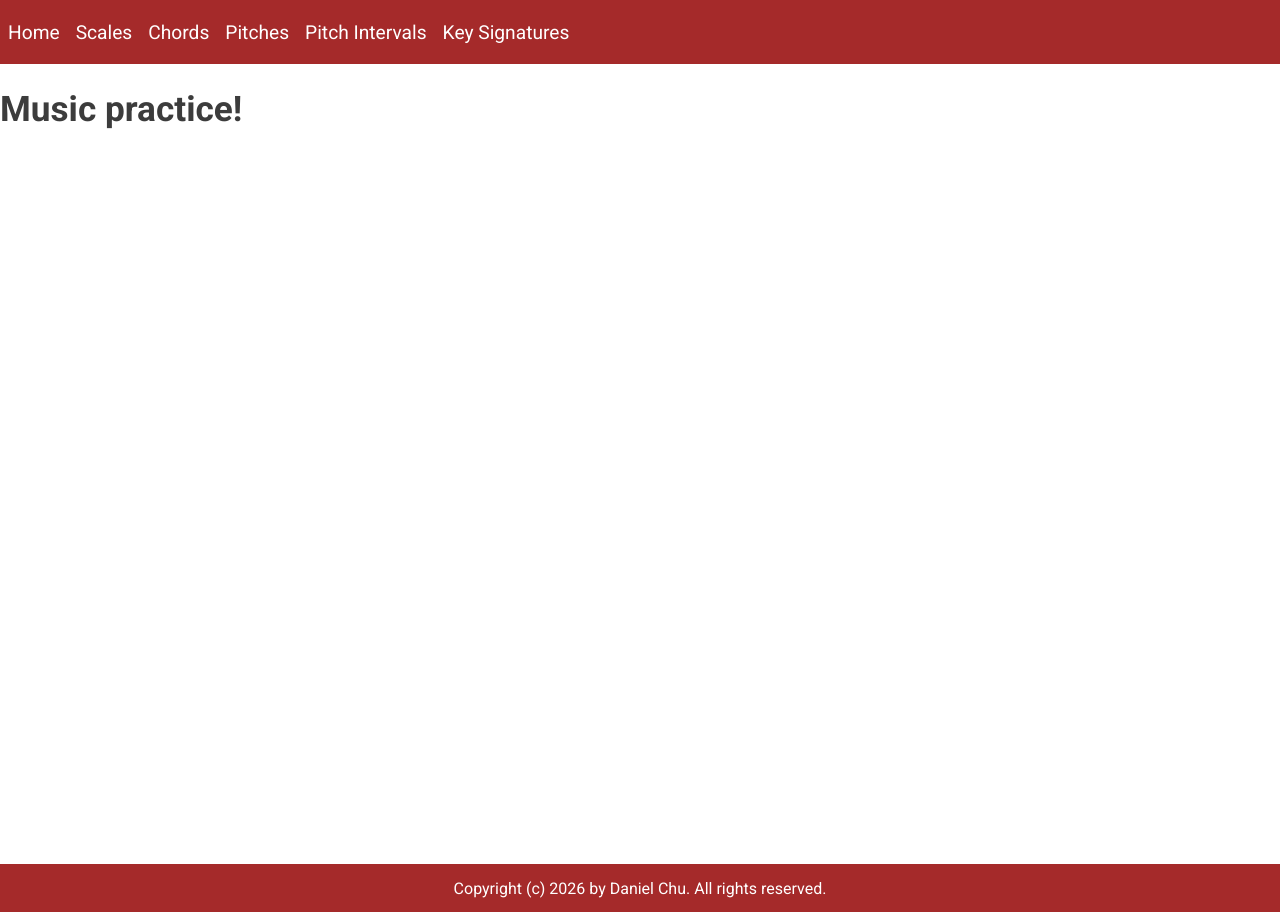
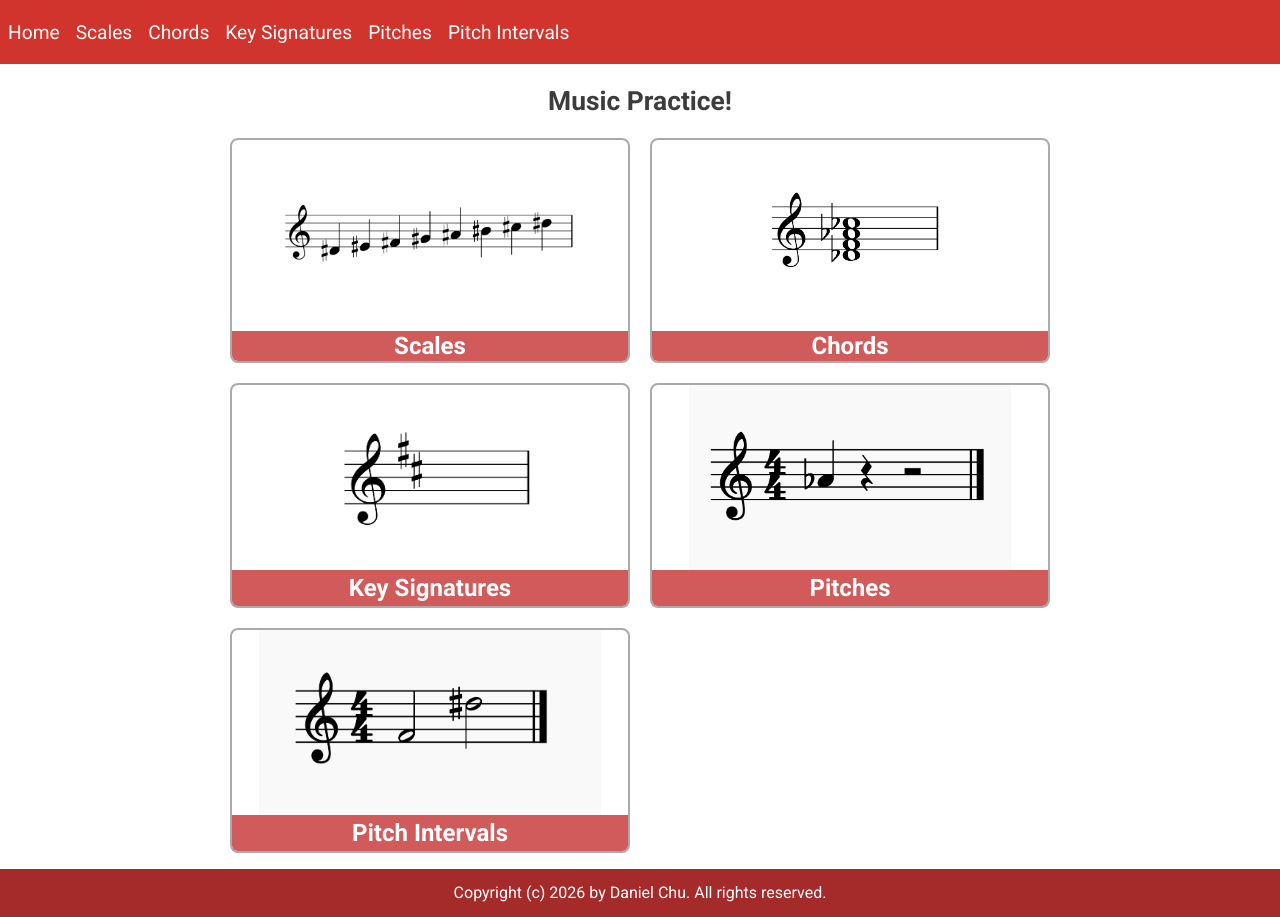
Before and after one commit to danchurlian/Music-Practice-Site, a Flask app: page / in a window 1280 px wide. Run offline with Flask 3, Linux system fonts and the light colour scheme; parts of the project's set-up code (start-up, migrations or seed data) failed here and were passed over.

Commit message:
feat: add home menu grid, each picture leads to one of the practice problem pages, change color of header navigation

```diff
--- a/static/styles.css
+++ b/static/styles.css
@@ -2,6 +2,7 @@
     --main-text-color: rgb(60, 60, 60);
     --cell-dark: rgb(238, 238, 238);
     --cell-light: rgb(255, 255, 242);
+    --header-color: rgb(209, 52, 44)
 }
 
 body {
@@ -14,7 +15,7 @@ body {
 
 header {
     min-height: 8vh;
-    background-color: brown;
+    background-color: var(--header-color);
 
     display: flex;
     align-items: center;
@@ -113,6 +114,57 @@ form button:hover {
     margin: 0.5rem 0;
 }
 
+/* Home page specific things */
+#home-grid {
+    display: grid;
+    grid-template-columns: 400px 400px;
+    grid-template-rows: repeat(3, 225px);
+    column-gap: 20px;
+    row-gap: 20px;
+
+    margin-bottom: 1rem;
+}
+#home-grid a{
+    display: flex;
+    flex-direction: column;
+    align-items: center;
+    border: rgb(170, 170, 170) solid 2px;
+    border-radius: 8px;
+    overflow: hidden;
+
+    /* This removes text blue underline text */
+    text-decoration: none;
+}
+#home-grid a div {
+    flex-grow: 3;
+    flex-shrink: 1;
+    display: flex;
+    flex-direction: column;
+    align-items: center;
+}
+#home-grid a img {
+    width: auto;
+    height: 185px;
+    object-fit: cover;
+}
+#home-grid menu-link-title {
+    background-color: rgb(209, 91, 91);
+
+    flex-grow: 1;
+    width: 100%;
+
+    color: white;
+    text-align: center;
+    font-weight: bold;
+    font-size: 1.5rem;
+    text-decoration: none;
+
+    display: flex;
+    flex-direction: column;
+    justify-content: center;
+    align-items: center;
+}
+
 /* Scale specific */
 #scale_main div, form {
     padding: .5rem 0;
--- a/templates/index.html
+++ b/templates/index.html
@@ -1,4 +1,32 @@
 {% extends "layout.html" %}
 {% block main %}
-    <h1>Music practice!</h1>
+<section class="main_content">
+    <h1>Music Practice!</h1>
+    <section id="home-grid">
+        <a href="/scales">
+            <div>
+                <img src="{{ url_for('static', filename='scale_page_icon.png') }}"/>
+            </div>
+            <menu-link-title>Scales</menu-link-title>
+        </a>
+        <a href="/chords">
+            <div>
+                <img src="{{ url_for('static', filename='chord_page_icon.png') }}"/>
+            </div>
+            <menu-link-title>Chords</menu-link-title>
+        </a>
+        <a href="/key-signature">
+            <img src="{{ url_for('static', filename='key_signature_page_icon.png') }}"/>
+            <menu-link-title>Key Signatures</menu-link-title>
+        </a>
+        <a href="/pitch-audio">
+            <img src="{{ url_for('static', filename='pitch_audio_page_icon.png') }}"/>
+            <menu-link-title>Pitches</menu-link-title>
+        </a>
+        <a href="/pitch-intervals">
+            <img src="{{ url_for('static', filename='pitch_interval_page_icon.png') }}"/>
+            <menu-link-title>Pitch Intervals</menu-link-title>
+        </a>
+    </section>
+</section>
 {% endblock %}
--- a/templates/layout.html
+++ b/templates/layout.html
@@ -16,9 +16,9 @@
             <a href="/">Home</a>
             <a href="/scales">Scales</a>
             <a href="/chords">Chords</a>
+            <a href="key-signature">Key Signatures</a>
             <a href="pitch-audio">Pitches</a>
             <a href="pitch-intervals">Pitch Intervals</a>
-            <a href="key-signature">Key Signatures</a>
         </header>
         <main>
             {% block main %}
```
Also changed, not shown: static/chord_page_icon.png (added), static/key_signature_page_icon.png (added), static/pitch_audio_page_icon.png (added), static/pitch_interval_page_icon.png (added), static/scale_page_icon.png (added).
